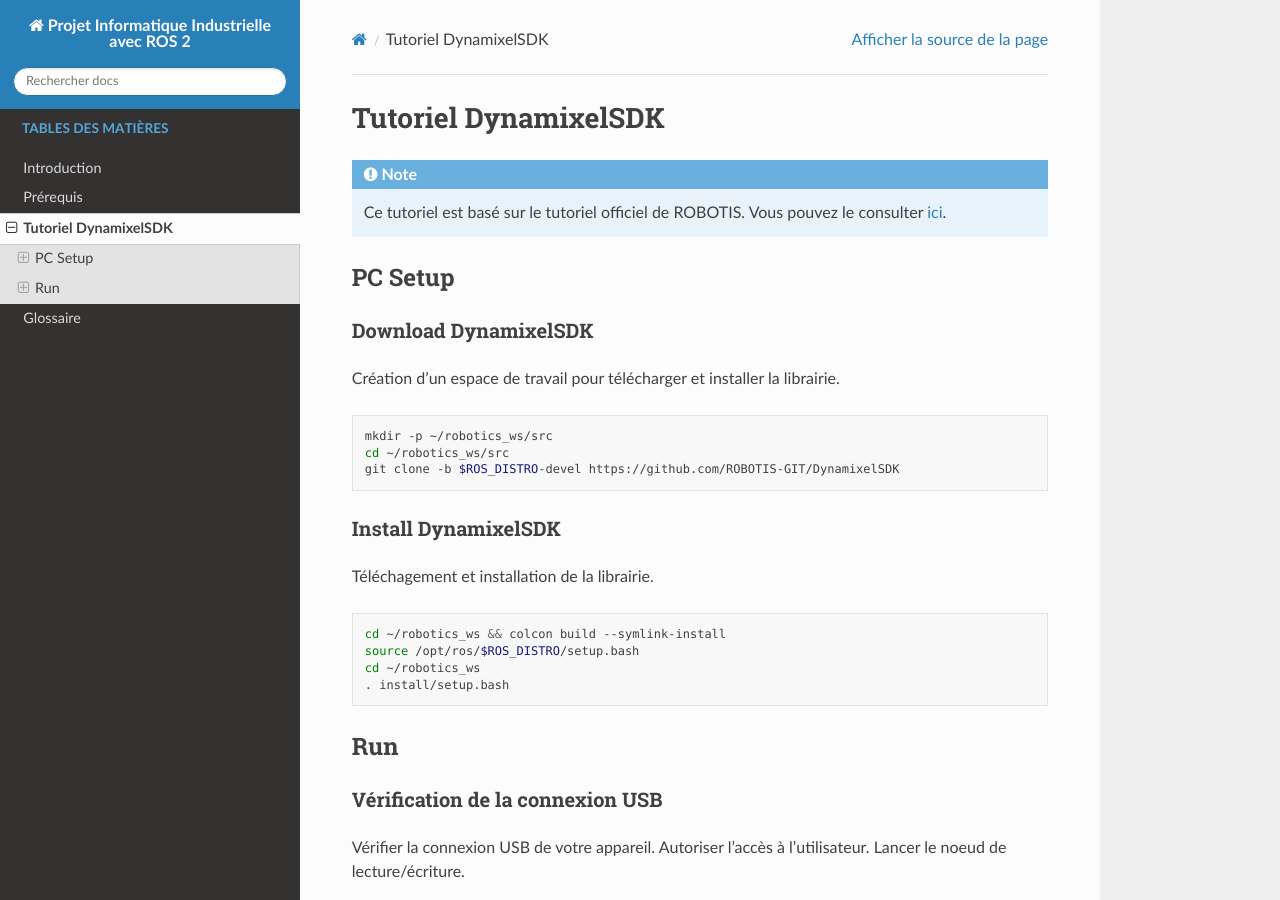
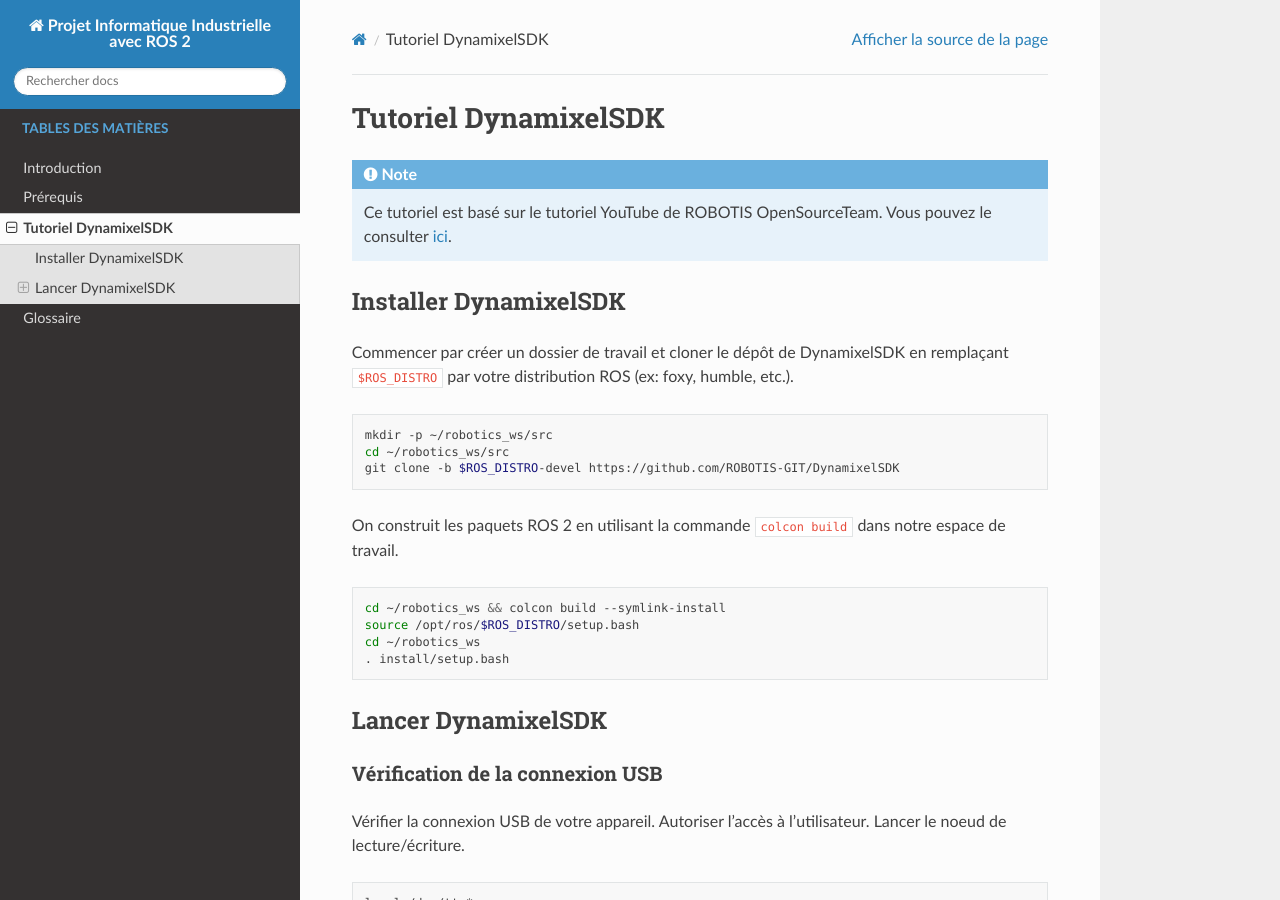
Before and after one commit to gregowa/info_indus_tutorial, a Sphinx documentation site: the page built from doc/sphinx/source/tutoriel.rst, in a window 1280 px wide and 900 px high. Built offline with Sphinx 7.4.7 and the Read the Docs theme 3.1.0, drawn with Linux system fonts in a browser that asks for light colours.

Commit message:
Précisions tuto

```diff
--- a/doc/sphinx/source/tutoriel.rst
+++ b/doc/sphinx/source/tutoriel.rst
@@ -3,16 +3,13 @@
 #####################
 
 .. note::
-   Ce tutoriel est basé sur le tutoriel officiel de ROBOTIS. Vous pouvez le consulter `ici <https://emanual.robotis.com/docs/en/software/dynamixel/dynamixel_sdk/overview/>`_.
+   Ce tutoriel est basé sur le tutoriel YouTube de ROBOTIS OpenSourceTeam. Vous pouvez le consulter `ici <https://www.youtube.com/watch?v=E8XPqDjof4U/>`_.
 
-********
-PC Setup
-********
+**********************
+Installer DynamixelSDK
+**********************
 
-Download DynamixelSDK
-=====================
-
-Création d'un espace de travail pour télécharger et installer la librairie.
+Commencer par créer un dossier de travail et cloner le dépôt de DynamixelSDK en remplaçant ``$ROS_DISTRO`` par votre distribution ROS (ex: foxy, humble, etc.).
 
 .. code-block:: bash
 
@@ -20,10 +17,7 @@
    cd ~/robotics_ws/src
    git clone -b $ROS_DISTRO-devel https://github.com/ROBOTIS-GIT/DynamixelSDK
 
-Install DynamixelSDK
-====================
-
-Téléchagement et installation de la librairie.
+On construit les paquets ROS 2 en utilisant la commande ``colcon build`` dans notre espace de travail.
 
 .. code-block:: bash
 
@@ -32,9 +26,9 @@
    cd ~/robotics_ws
    . install/setup.bash
 
-***
-Run
-***
+*******************
+Lancer DynamixelSDK
+*******************
 
 Vérification de la connexion USB
 ================================
```
